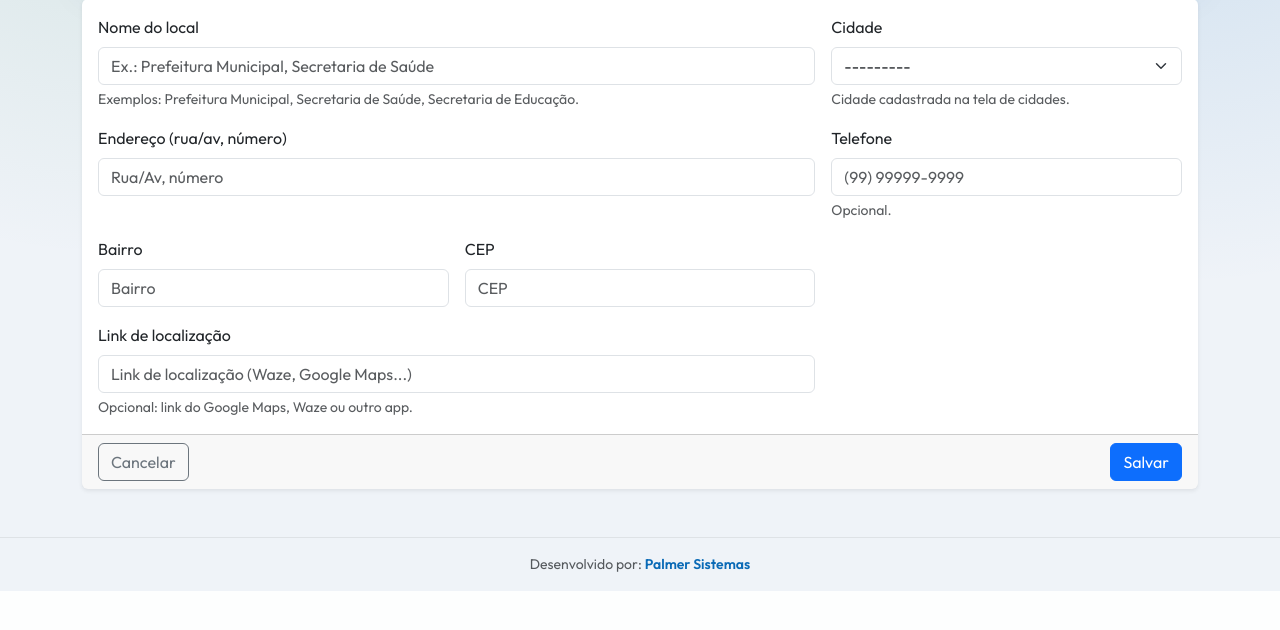
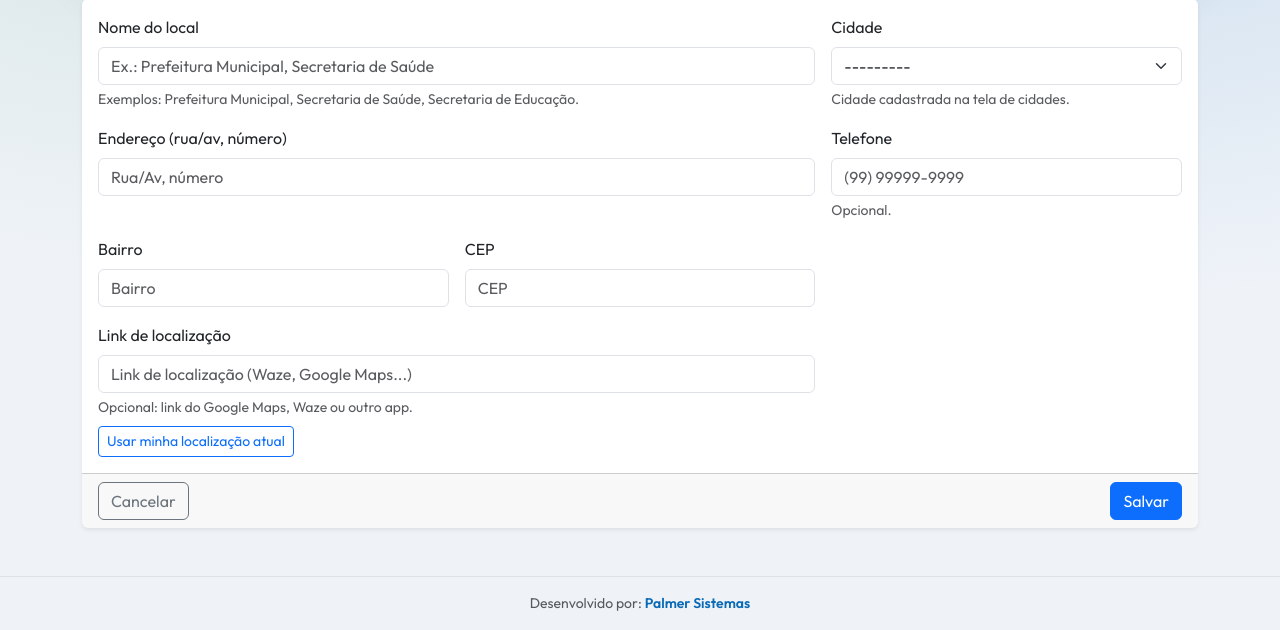
Before and after one commit to portifolio-projetos/locacao_impressoras, a Django app: page /setores/locais-base/novo/ in a window 1280 px wide. Shown: the part 283-913 px from the top of the page. Before the commit the page ends 874 px from the top, so only its background shows below. Run offline with Django 5.2, Linux system fonts and the light colour scheme; the visitor is signed in with stand-in values (Sample User, id 1); data that the repository does not hold is empty; parts of the project's set-up code (start-up, migrations or seed data) failed here and were passed over.

Commit message:
alterar localizaocao

```diff
--- a/printers/templates/printers/location_catalog_form.html
+++ b/printers/templates/printers/location_catalog_form.html
@@ -74,6 +74,12 @@
                 <label class="form-label" for="{{ form.location_url.id_for_label }}">Link de localização</label>
                 {{ form.location_url }}
                 <div class="form-text">Opcional: link do Google Maps, Waze ou outro app.</div>
+                <div class="mt-2 d-flex flex-wrap gap-2">
+                    <button type="button" id="btn-use-current-location" class="btn btn-outline-primary btn-sm">
+                        Usar minha localização atual
+                    </button>
+                    <span id="current-location-feedback" class="small text-muted align-self-center"></span>
+                </div>
                 {% for error in form.location_url.errors %}
                     <div class="invalid-feedback d-block">{{ error }}</div>
                 {% endfor %}
@@ -93,6 +99,9 @@
 document.addEventListener('DOMContentLoaded', function () {
     const cepInput = document.getElementById('id_zip_code');
     const phoneInput = document.getElementById('id_phone');
+    const locationInput = document.getElementById('id_location_url');
+    const locationButton = document.getElementById('btn-use-current-location');
+    const locationFeedback = document.getElementById('current-location-feedback');
 
     const applyMask = () => {
         if (!cepInput) return;
@@ -122,14 +131,73 @@ document.addEventListener('DOMContentLoaded', function () {
         phoneInput.value = `(${digits.slice(0, 2)}) ${digits.slice(2, 7)}-${digits.slice(7)}`;
     };
 
+    const setLocationFeedback = (message, isError = false) => {
+        if (!locationFeedback) return;
+        locationFeedback.textContent = message;
+        locationFeedback.classList.toggle('text-danger', isError);
+        locationFeedback.classList.toggle('text-success', !isError && Boolean(message));
+        if (!message) {
+            locationFeedback.classList.remove('text-success');
+            locationFeedback.classList.add('text-muted');
+            return;
+        }
+        locationFeedback.classList.remove('text-muted');
+    };
+
+    const buildGoogleMapsLink = (latitude, longitude) => {
+        return `https://www.google.com/maps/search/?api=1&query=${latitude},${longitude}`;
+    };
+
     if (cepInput) {
         cepInput.addEventListener('input', applyMask);
         cepInput.addEventListener('blur', applyMask);
     }
+
     if (phoneInput) {
         phoneInput.addEventListener('input', applyPhoneMask);
         phoneInput.addEventListener('blur', applyPhoneMask);
     }
+
+    if (locationButton && locationInput) {
+        locationButton.addEventListener('click', () => {
+            if (!navigator.geolocation) {
+                setLocationFeedback('Geolocalização não suportada neste navegador.', true);
+                return;
+            }
+
+            locationButton.disabled = true;
+            setLocationFeedback('Obtendo localização atual...');
+
+            navigator.geolocation.getCurrentPosition(
+                (position) => {
+                    const { latitude, longitude } = position.coords;
+                    locationInput.value = buildGoogleMapsLink(latitude, longitude);
+                    locationInput.dispatchEvent(new Event('input', { bubbles: true }));
+                    locationInput.dispatchEvent(new Event('change', { bubbles: true }));
+                    setLocationFeedback('Localização carregada com sucesso.');
+                    locationButton.disabled = false;
+                },
+                (error) => {
+                    let message = 'Não foi possível obter sua localização.';
+                    if (error && error.code === error.PERMISSION_DENIED) {
+                        message = 'Permissão de localização negada.';
+                    } else if (error && error.code === error.POSITION_UNAVAILABLE) {
+                        message = 'Localização indisponível no momento.';
+                    } else if (error && error.code === error.TIMEOUT) {
+                        message = 'Tempo esgotado ao tentar obter localização.';
+                    }
+                    setLocationFeedback(message, true);
+                    locationButton.disabled = false;
+                },
+                {
+                    enableHighAccuracy: true,
+                    timeout: 15000,
+                    maximumAge: 0,
+                }
+            );
+        });
+    }
+
     applyMask();
     applyPhoneMask();
 });
```
